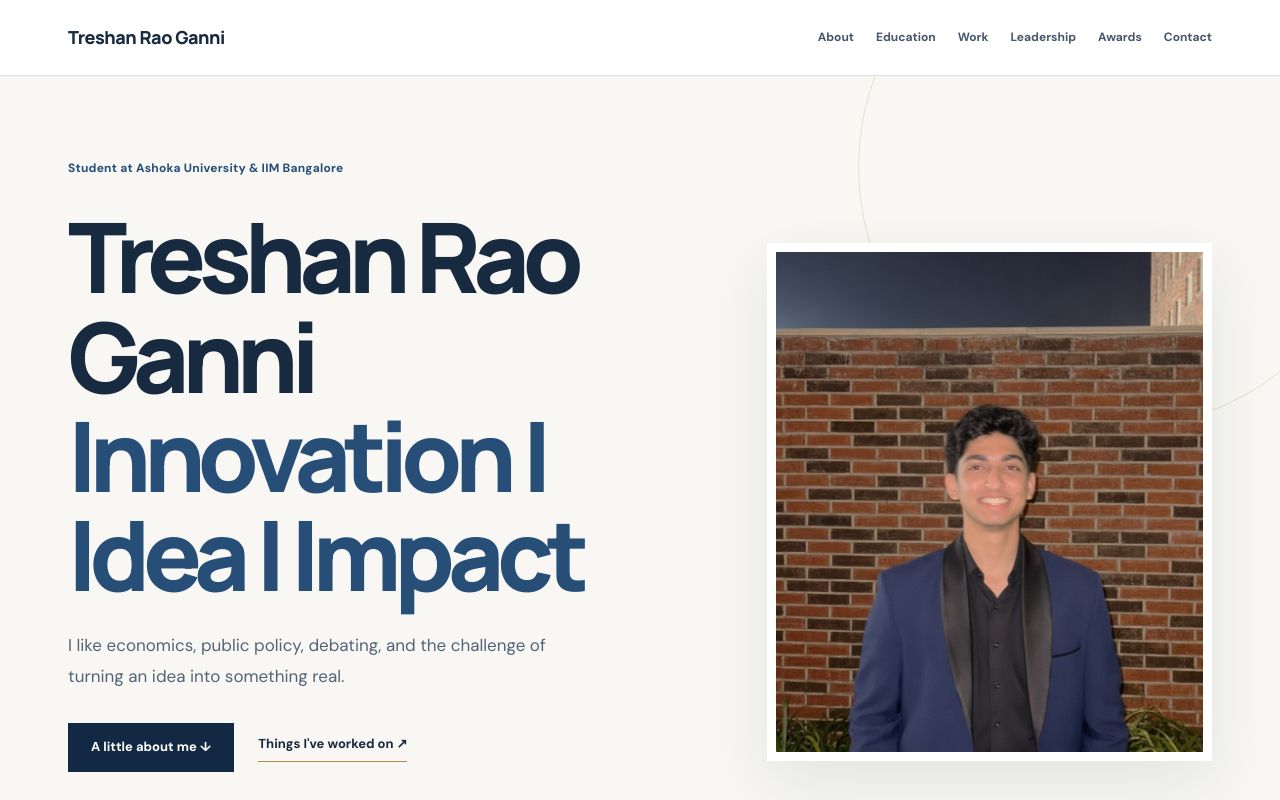
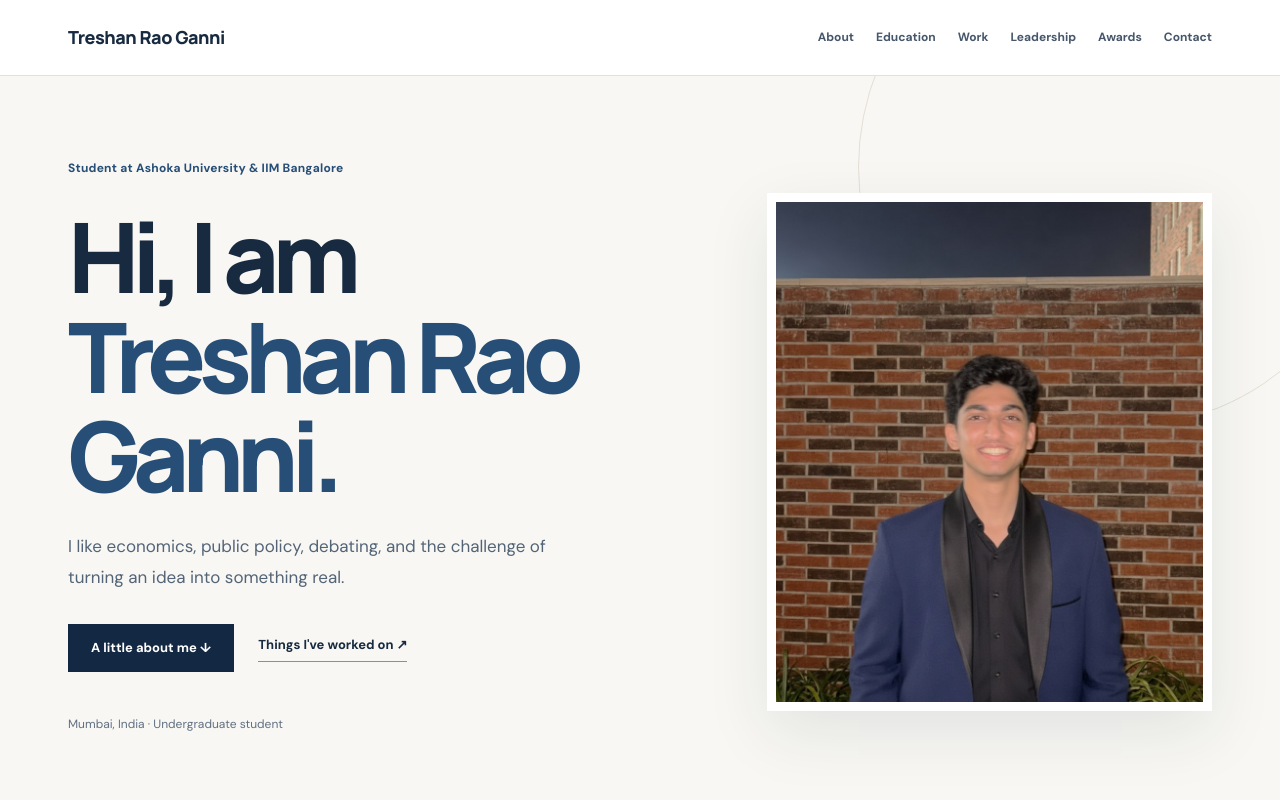
Before and after one commit to treshanraoganni/RESUME--WEBSITE-TGR1, a plain HTML site: page index.html in a window 1280 px wide. Shown: the top 800 px of the page. Drawn offline with Linux system fonts and the light colour scheme.

Commit message:
Update index.html

```diff
--- a/index.html
+++ b/index.html
@@ -24,7 +24,7 @@
     <section class="opening">
       <div class="opening-text">
         <p class="student-line">Student at Ashoka University &amp; IIM Bangalore</p>
-        <h1>Treshan Rao Ganni<br><span>Innovation | Idea | Impact</span></h1>
+        <h1>Hi, I am <br><span>Treshan Rao Ganni.</span></h1>
         <p class="intro">I like economics, public policy, debating, and the challenge of turning an idea into something real.</p>
         <div class="opening-links">
           <a class="solid-link" href="#about">A little about me ↓</a>
```
